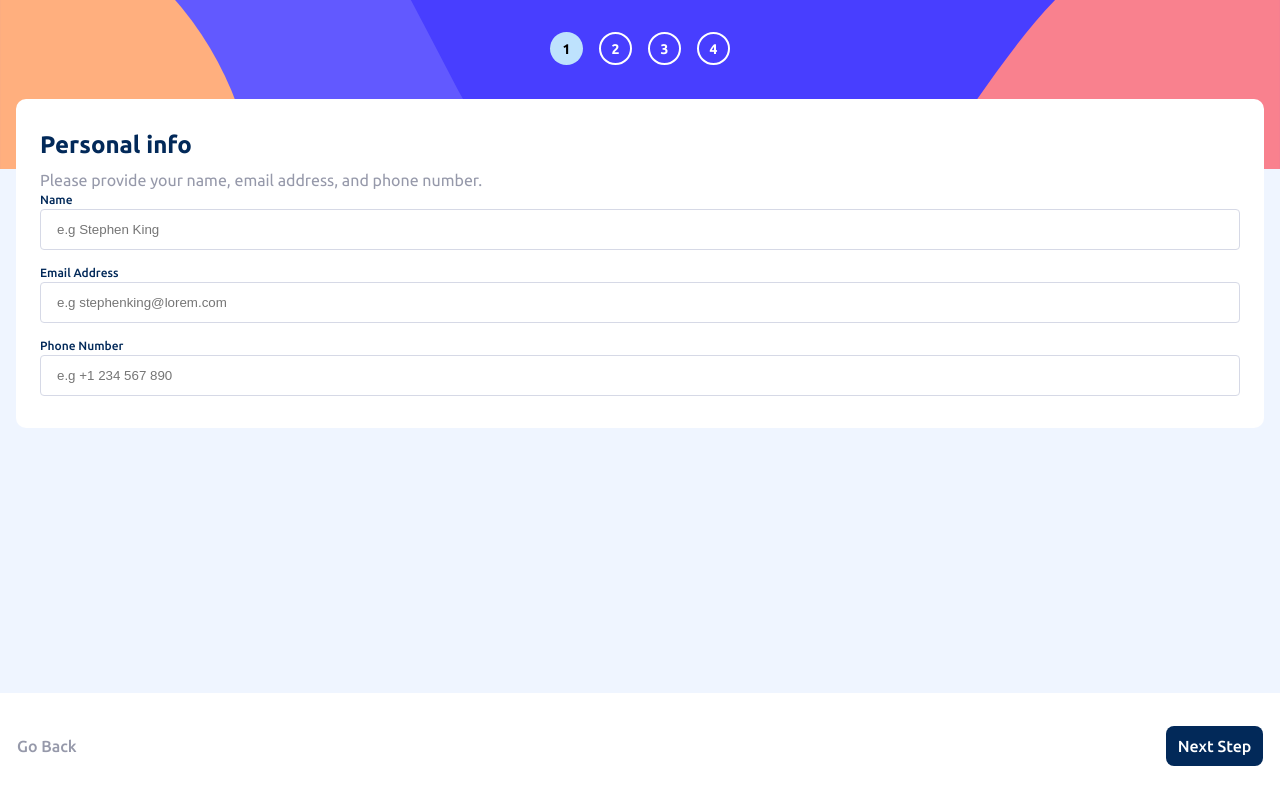
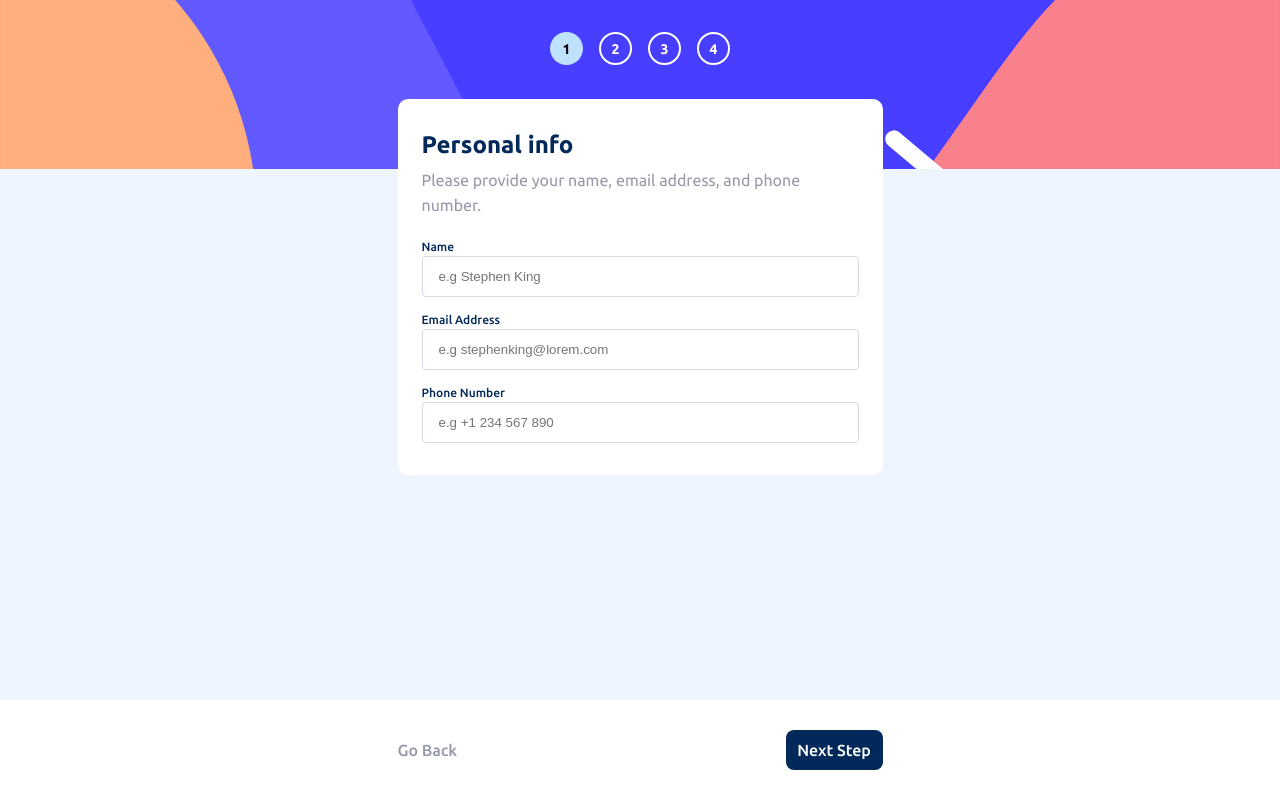
Before and after one commit to David-Henery4/Multi-Step-Form, a React (Vite) app: page / in a window 1280 px wide. Built offline with nearby package versions, Linux system fonts and the light colour scheme.

Commit message:
first-step-tab

```diff
--- a/src/App.jsx
+++ b/src/App.jsx
@@ -1,4 +1,4 @@
-import {StepContainerMob, BtnContainerMob} from "./components"
+import { StepContainerMob, BtnContainerMob } from "./components";
 
 function App() {
   //
@@ -7,13 +7,14 @@ function App() {
       <StepContainerMob />
       {/**/}
       <main className="main-content">
-        <div className="main-content__header">
+        <div className="user-info">
+          <div className="user-info__header">
             <h1 className="main-header">Personal info</h1>
             <p className="para-text">
               Please provide your name, email address, and phone number.
             </p>
           </div>
-        <form className="main-content__form">
+          <form className="user-info__form">
             <div className="input-container">
               <label htmlFor="">Name</label>
               <input placeholder="e.g Stephen King" type="text" />
@@ -27,6 +28,7 @@ function App() {
               <input placeholder="e.g +1 234 567 890" type="text" />
             </div>
           </form>
+        </div>
       </main>
       {/**/}
       <BtnContainerMob />
--- a/src/components/BtnContainerMob.jsx
+++ b/src/components/BtnContainerMob.jsx
@@ -2,8 +2,10 @@
 const BtnContainerMob = () => {
   return (
     <div className="btn-container-mob">
-      <button className="btn btn-back">Go Back</button>
-      <button className="btn btn-next">Next Step</button>
+      <div className="btn-container-mob__inner">
+        <button className="btn btn-back">Go Back</button>
+        <button className="btn btn-next">Next Step</button>
+      </div>
     </div>
   );
 }
--- a/src/styles.scss
+++ b/src/styles.scss
@@ -1,3 +1,4 @@
+@import "./styles/abstracts/mixins";
 @import "./styles/abstracts/variables";
 @import "./styles/base/base";
 @import "./styles/base/typography";
@@ -6,6 +7,7 @@
 @import "./styles/layouts/main-content";
 @import "./styles/layouts/btn-container-mob";
 @import "./styles/components/btns";
+@import "./styles/components/userInfo";
 @import "./styles/components/step-order-mob";
 @import "./styles/components/step-circle";
 @import "./styles/components/inputs";
--- /dev/null
+++ b/src/styles/abstracts/_mixins.scss
@@ -0,0 +1,18 @@
+
+@mixin respond ($breakpoint){
+  @if $breakpoint == mob {
+    @media (min-width: 31.25em){ // 500px
+      @content
+    };
+  };
+  @if $breakpoint == tab {
+    @media (min-width: 37.5em) { // 600px
+      @content
+    };
+  };
+  @if $breakpoint == mdTab {
+    @media (min-width: 42.81em) { // 685px
+      @content
+    };
+  };
+}
--- /dev/null
+++ b/src/styles/components/_userInfo.scss
@@ -0,0 +1,17 @@
+.user-info{
+  display: grid;
+  gap: 2.2rem;
+  &__header{
+    width: 100%;
+    display: grid;
+    gap: 0.9rem;
+  }
+  &__form{
+    width: 100%;
+    display: flex;
+    flex-direction: column;
+    justify-content: center;
+    align-items: flex-start;
+    gap: 1.6rem;
+  }
+}
--- a/src/styles/layouts/_btn-container-mob.scss
+++ b/src/styles/layouts/_btn-container-mob.scss
@@ -2,9 +2,23 @@
   grid-column: 1/-1;
   grid-row: 12/13;
   //
-  padding: 17px;
-  display: flex;
-  justify-content: space-between;
-  align-items: center;
+  padding: 1.6rem;
   background-color: white;
+  &__inner {
+    display: flex;
+    justify-content: space-between;
+    align-items: center;
+    height: 100%;
+    @include respond(mdTab) {
+      max-width: 485px;
+      margin: 0 auto;
+    }
+  }
+  //
+  @include respond(mob) {
+    padding: 1.6rem 6rem;
+  }
+  @include respond(tab) {
+    padding: 1.6rem 10rem;
+  }
 }
--- a/src/styles/layouts/_main-content.scss
+++ b/src/styles/layouts/_main-content.scss
@@ -5,17 +5,8 @@
   padding: 3.2rem 2.4rem;
   background-color: $white;
   border-radius: 1rem;
-  &__header{
-    width: 100%;
-    display: grid;
-    gap: 0.9rem;
-  }
-  &__form{
-    width: 100%;
-    display: flex;
-    flex-direction: column;
-    justify-content: center;
-    align-items: flex-start;
-    gap: 1.6rem;
+  @include respond (mdTab) {
+    max-width: 485px;
+    margin: 0 auto;
   }
 }
--- a/src/styles/layouts/_main-grid.scss
+++ b/src/styles/layouts/_main-grid.scss
@@ -2,4 +2,10 @@
   display: grid;
   grid-template-columns: 1.6rem  repeat(10,1fr) 1.6rem;
   grid-template-rows: 99px 70px min-content;
+  @include respond (mob) {
+    grid-template-columns: 6rem  repeat(10,1fr) 6rem;
+  }
+  @include respond (tab) {
+    grid-template-columns: 10rem  repeat(10,1fr) 10rem;
+  }
 }
```
Lines whose indentation alone changed are shown as unchanged.
